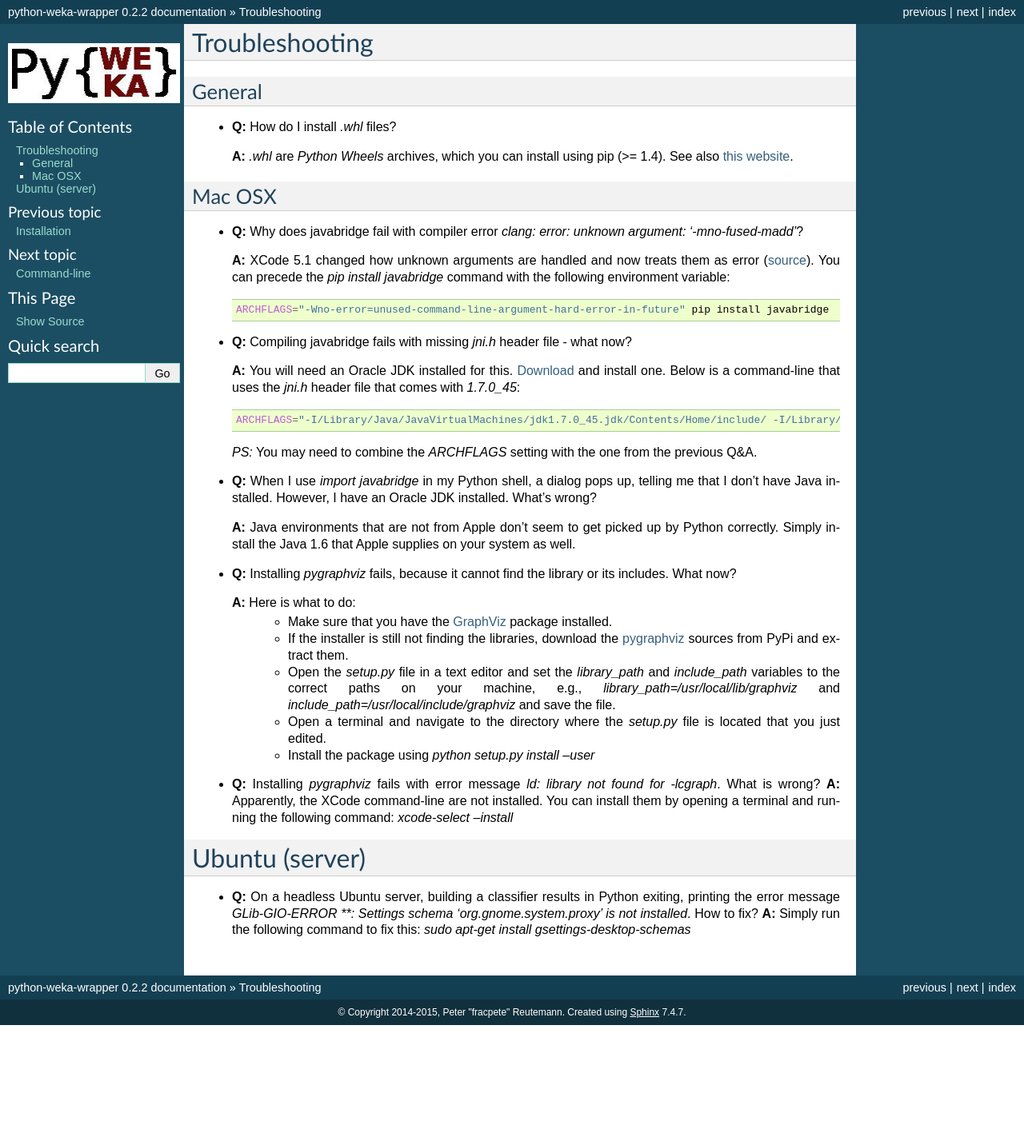
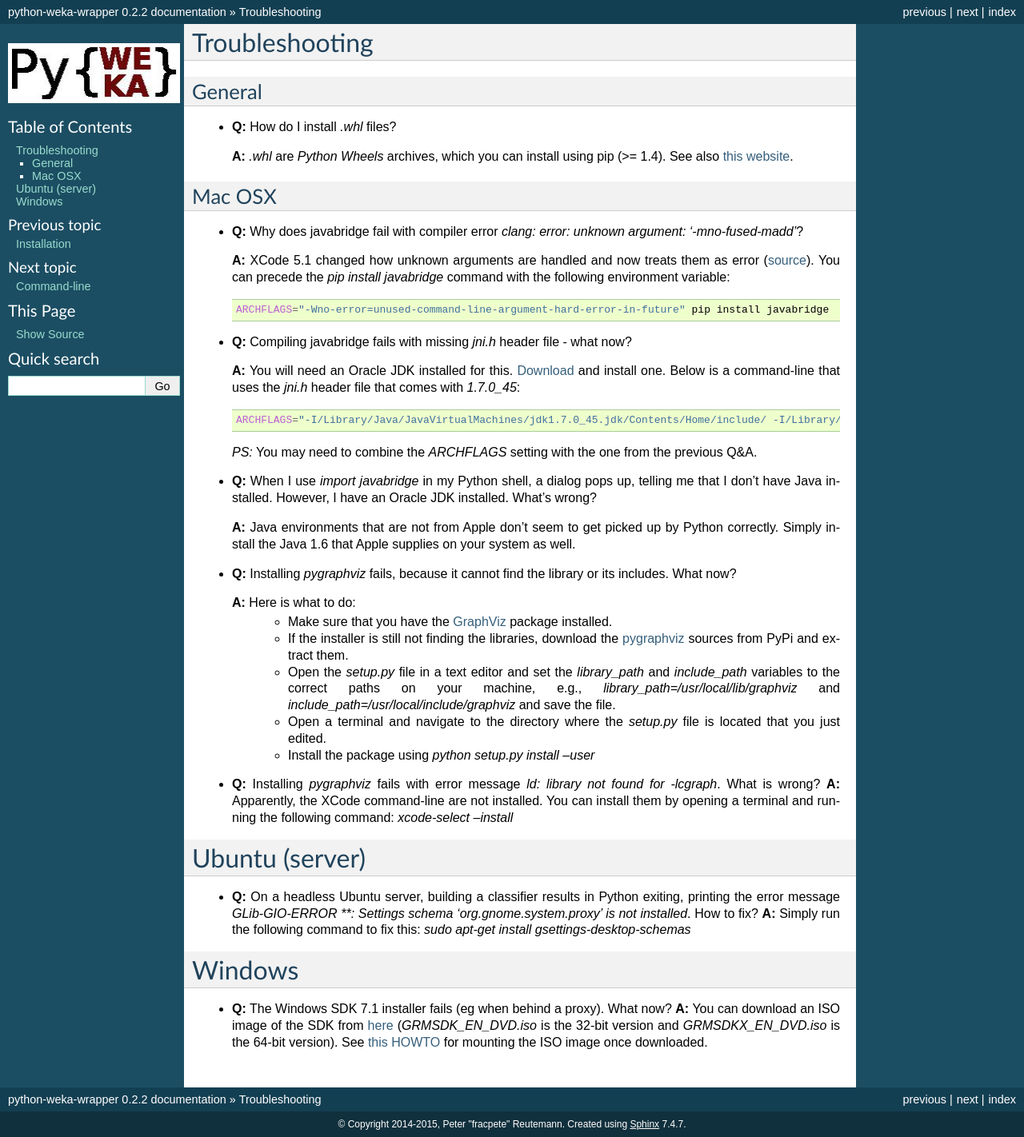
Before and after one commit to fracpete/python-weka-wrapper, a Sphinx documentation site: the page built from doc/source/troubleshooting.rst, in a window 1280 px wide. Shown: the whole page at 80% size. Built offline with Sphinx 7.4.7, drawn with Linux system fonts in a browser that asks for light colours; before the commit the page ends 1282 px from its top, so only the background shows below that.

Commit message:
added Win SDK troubleshooting

```diff
--- a/doc/source/troubleshooting.rst
+++ b/doc/source/troubleshooting.rst
@@ -73,3 +73,14 @@ Ubuntu (server)
 * **Q:** On a headless Ubuntu server, building a classifier results in Python exiting, printing the error message `GLib-GIO-ERROR **: Settings schema 'org.gnome.system.proxy' is not installed`. How to fix?
   **A:** Simply run the following command to fix this:
   `sudo apt-get install gsettings-desktop-schemas`
+
+
+Windows
+=======
+
+* **Q:** The Windows SDK 7.1 installer fails (eg when behind a proxy). What now?
+  **A:** You can download an ISO image of the SDK from
+  `here <http://www.microsoft.com/en-us/download/details.aspx?id=8442>`_
+  (`GRMSDK_EN_DVD.iso` is the 32-bit version and `GRMSDKX_EN_DVD.iso` is the 64-bit version).
+  See `this HOWTO <http://www.howtogeek.com/howto/windows-vista/mount-an-iso-image-in-windows-vista/>`_
+  for mounting the ISO image once downloaded.
```
